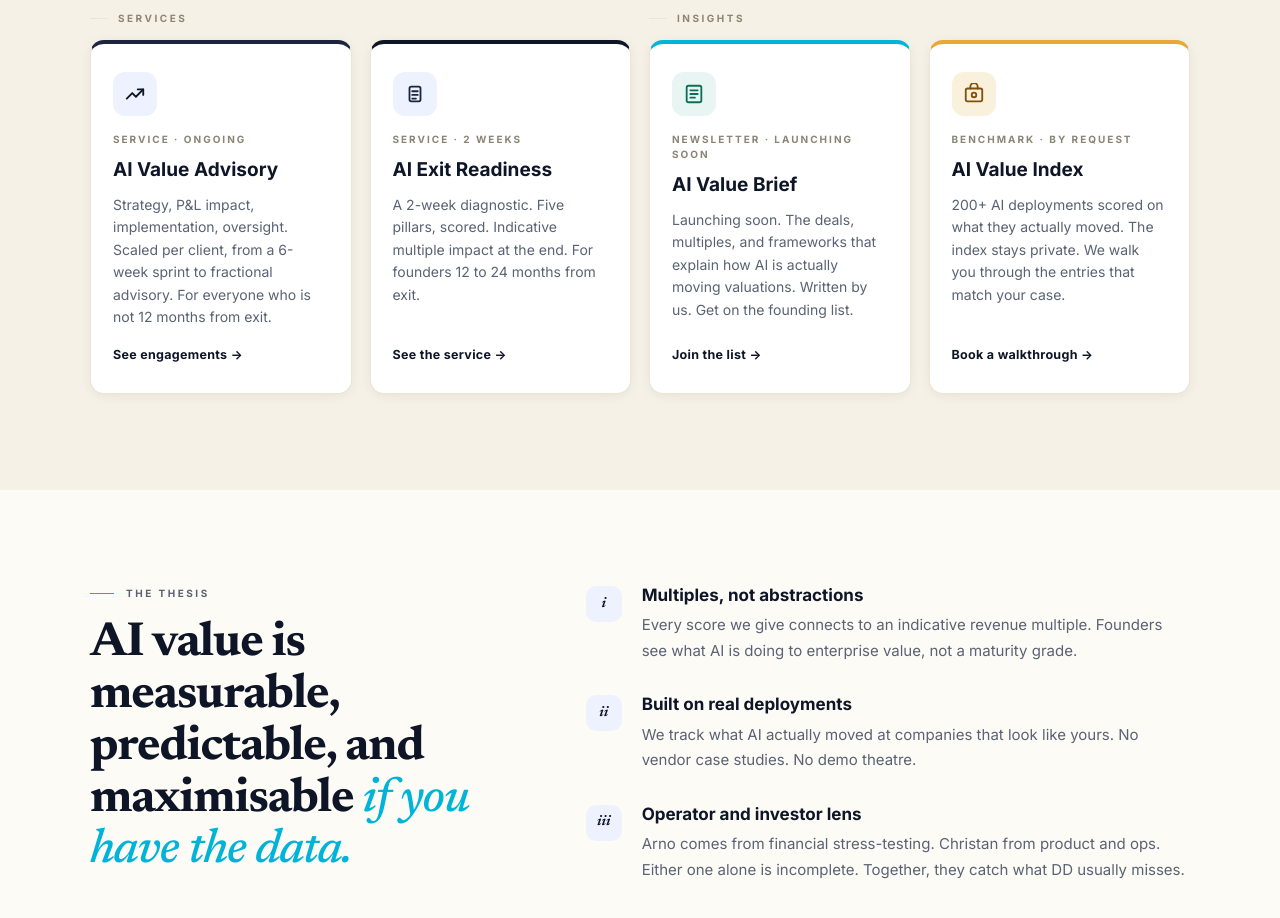
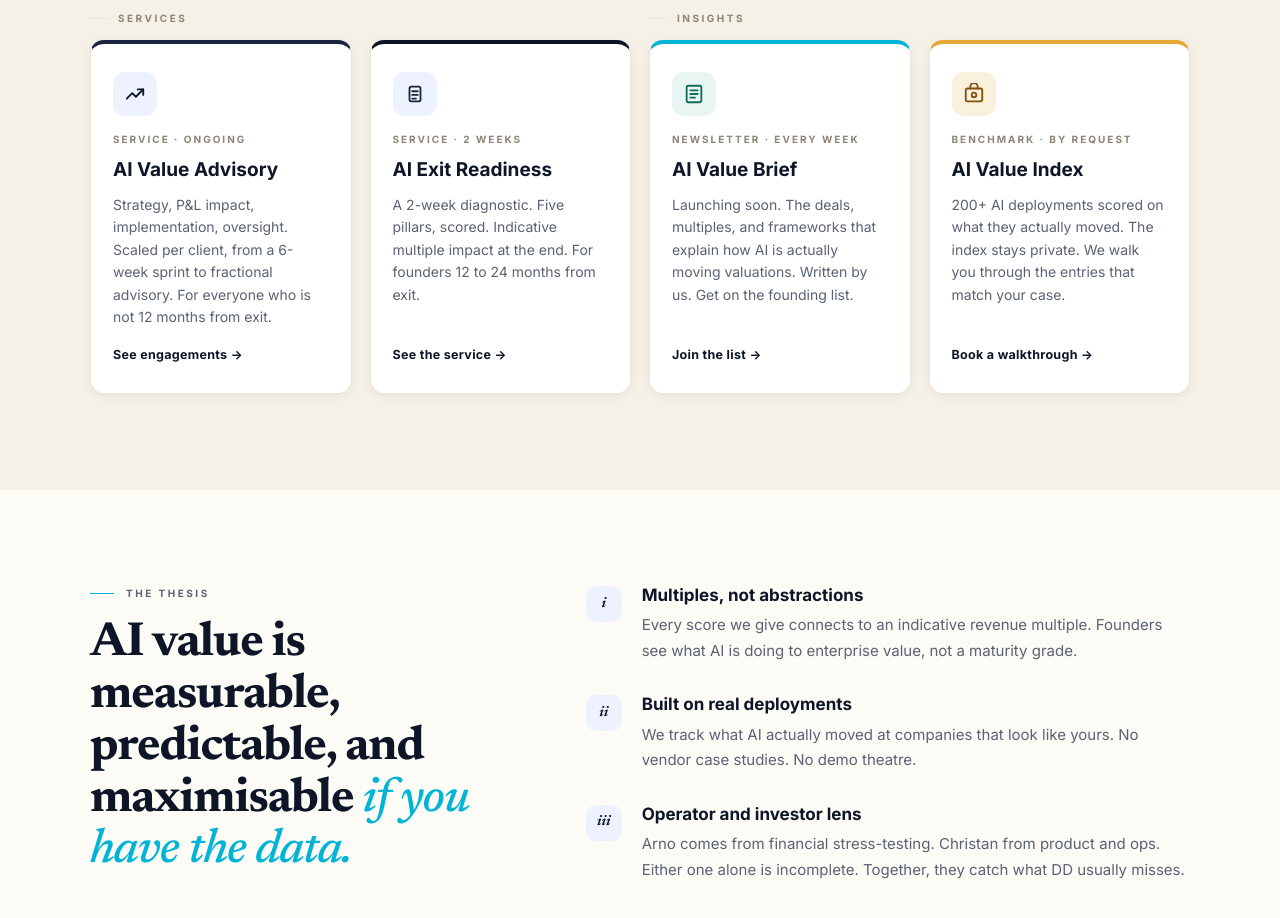
Before and after one commit to Arno-Meijer/avi-scorecard-landing, an Astro site: page / in a window 1280 px wide. Shown: the part 1000-1918 px from the top of the page. Built offline with nearby package versions, Linux system fonts and the light colour scheme; Astro itself is replaced by a stand-in of ours.

Commit message:
Homepage Brief card eyebrow: Every Week (was Launching Soon)

```diff
--- a/src/pages/index.astro
+++ b/src/pages/index.astro
@@ -30,7 +30,7 @@ const hubs = [
   },
   {
     href: '/brief',
-    eyebrow: 'Newsletter · Launching Soon',
+    eyebrow: 'Newsletter · Every Week',
     title: 'AI Value Brief',
     description:
       'Launching soon. The deals, multiples, and frameworks that explain how AI is actually moving valuations. Written by us. Get on the founding list.',
```
